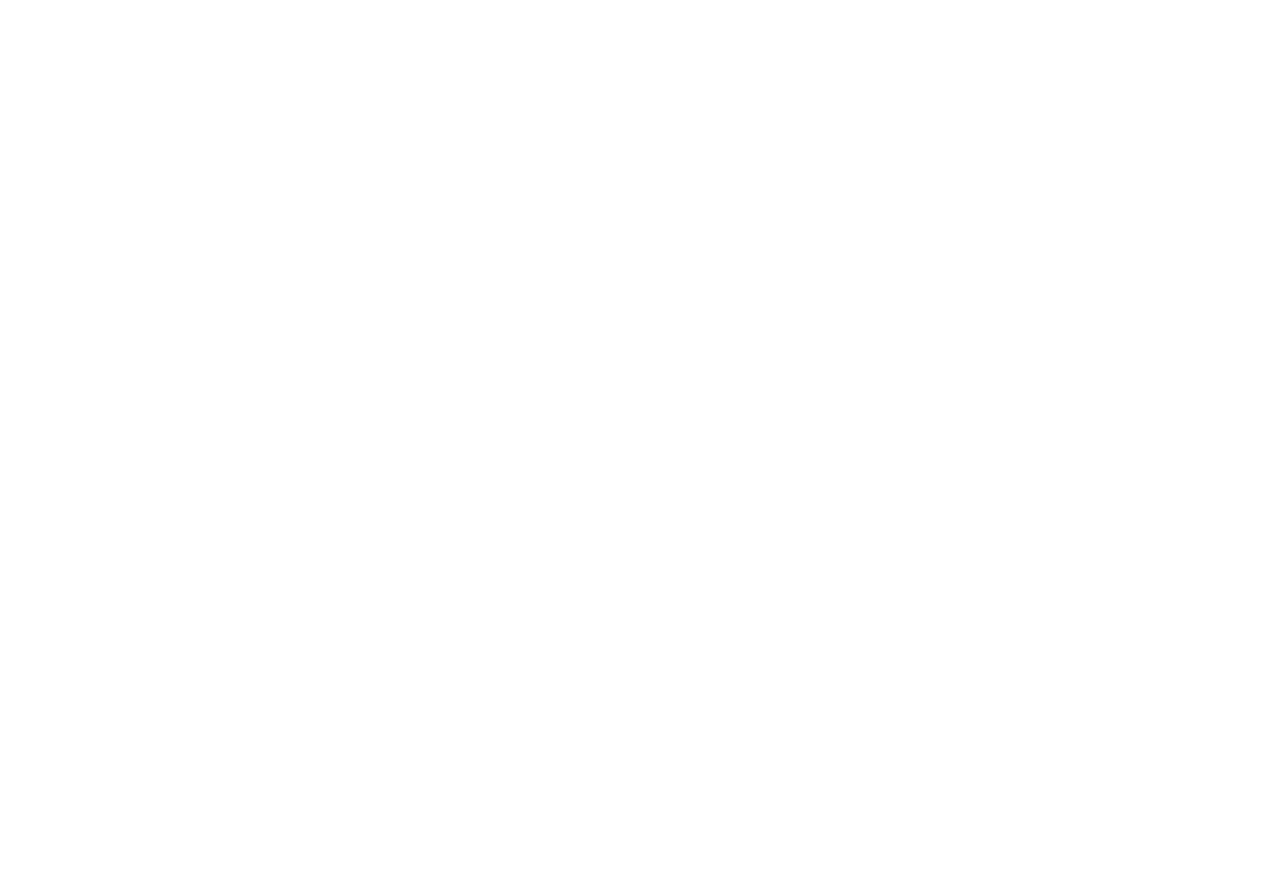
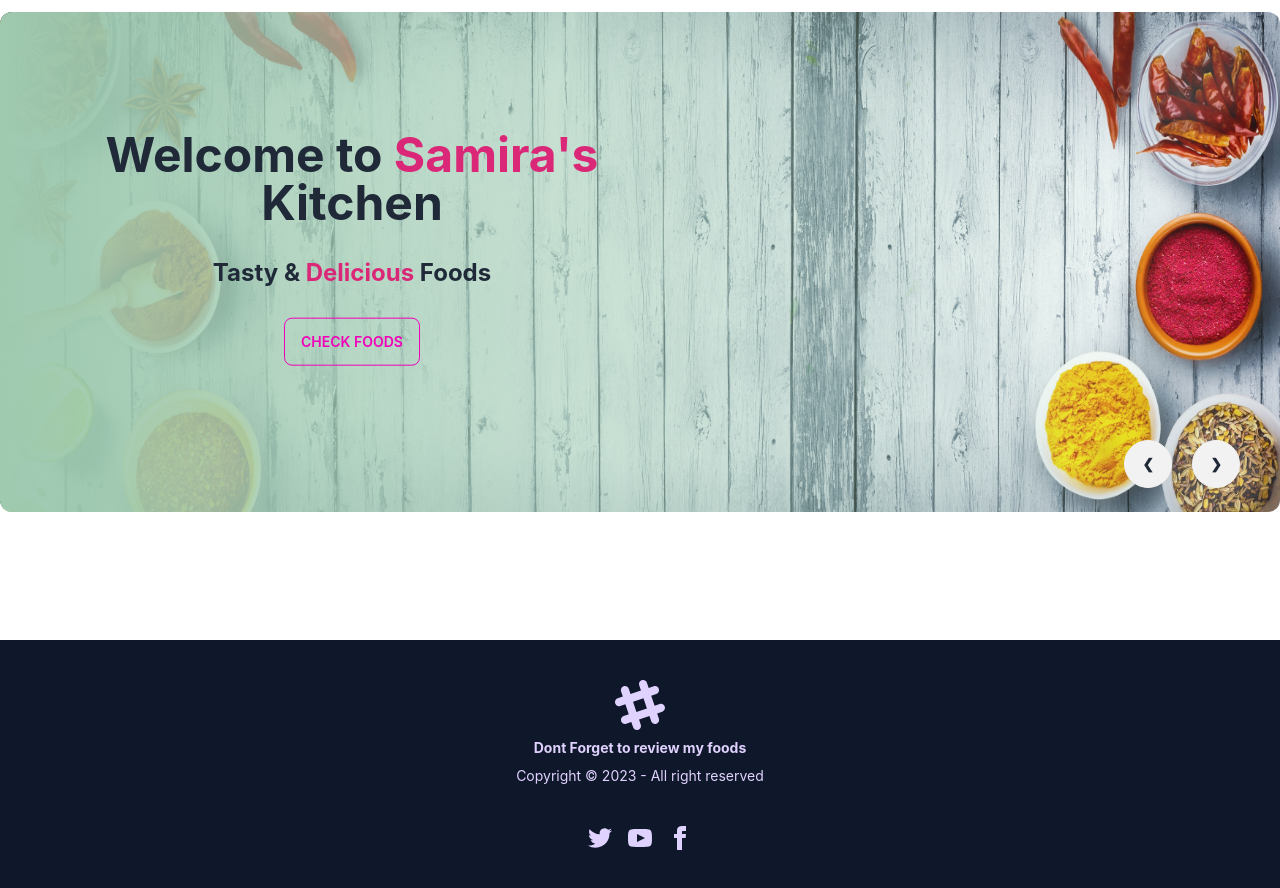
Before and after one commit to sarequlb/samiras-kitchen, a React (Create React App) app: page / in a window 1280 px wide. Shown: the part 220-1108 px from the top of the page. Before the commit the page ends 800 px from the top, so only its background shows below. Built offline with nearby package versions, Linux system fonts and the light colour scheme.

Commit message:
banner added

```diff
--- a/src/Layout/Main/Main.js
+++ b/src/Layout/Main/Main.js
@@ -1,6 +1,7 @@
 import React from 'react';
 import { Outlet } from 'react-router-dom';
 import Headers from '../../components/SharedPages/Headers/Headers';
+import Footers from '../../components/SharedPages/Footers/Footers';
 
 const Main = () => {
     return (
@@ -9,6 +10,7 @@
             <div className='container mx-auto'>
                 <Outlet></Outlet>
             </div>
+            <Footers></Footers>
         </div>
     );
 };
--- /dev/null
+++ b/src/components/Pages/Banner/Banner.css
@@ -0,0 +1,12 @@
+.carousel-img:after {
+    content:'';
+    position:absolute;
+    border-radius: 12px;
+    left:0;
+    top:0;
+    width:100%;
+    height:100%;
+    display:inline-block;
+    background: linear-gradient(to right, #9fcab0 0%, rgba(107, 3, 3, 0) 100%);
+
+}
--- a/src/components/Pages/Homes/Banner/Banner.js
+++ b/src/components/Pages/Banner/Banner.js
@@ -1,10 +1,10 @@
 import React from 'react';
-import img1 from '../../../../assets/banner1.jpg'
-import img2 from '../../../../assets/banner2.jpg'
-import img3 from '../../../../assets/banner3.jpg'
-import img4 from '../../../../assets/banner4.jpg'
-import img5 from '../../../../assets/banner5.jpg'
-import BannerItem from './BannerItem';
+import img1 from '../../../assets/banner1.jpg'
+import img2 from '../../../assets/banner2.jpg'
+import img3 from '../../../assets/banner3.jpg'
+import img4 from '../../../assets/banner4.jpg'
+import img5 from '../../../assets/banner5.jpg'
+import BannerItem from '../Banner/BannerItem'
 
 const bannerData = [
     {
@@ -14,35 +14,35 @@
         prev:5
     },
     {
-        image: img1,
+        image: img2,
         id:2,
         next:3,
-        prev:1
-    },
-    {
-        image: img1,
-        id:3,
-        next:4,
         prev:2
     },
     {
-        image: img1,
-        id:4,
-        next:5,
+        image: img3,
+        id:3,
+        next:4,
         prev:3
     },
     {
-        image: img1,
+        image: img4,
+        id:4,
+        next:5,
+        prev:4
+    },
+    {
+        image: img5,
         id:5,
-        next:2,
-        prev:1
+        next:1,
+        prev:4
     },
 ]
 
 const Banner = () => {
 
     return (
-        <div className="carousel w-full">
+        <div className="carousel w-full my-32">
             {
                 bannerData.map(slide => <BannerItem key={slide.id} slide={slide}></BannerItem>)
             }
--- /dev/null
+++ b/src/components/Pages/Banner/BannerItem.js
@@ -0,0 +1,28 @@
+import React from 'react';
+import './Banner.css'
+const BannerItem = ({ slide }) => {
+    const { image, next, prev, id } = slide;
+    console.log(slide)
+    return (
+        <div id={`slide${id}`} className="carousel-item relative w-full">
+            <div className='carousel-img'>
+                <img alt="" src={image} className="w-full h-full rounded-xl" />
+            </div>
+            <div className="absolute flex justify-center transform -translate-y-1/2 right-10 bottom-0">
+                <a href={`#slide${prev}`} className="btn btn-circle mx-5">❮</a>
+                <a href={`#slide${next}`} className="btn btn-circle">❯</a>
+            </div>
+            <div className="absolute flex justify-center transform -translate-y-1/2 lg:left-24 top-1/3 w-2/5">
+                <h1 className='lg:text-5xl  text-2xl font-bold'>Welcome to <span className=' text-pink-600'>Samira's</span> Kitchen</h1>
+            </div>
+            <div className='absolute flex justify-center transform -translate-y-1/2 lg:left-24 bottom-36 lg:bottom-60 top-2/4 w-2/5'>
+                <p className='lg:text-2xl font-bold'>Tasty & <span className='text-pink-600'>Delicious</span>  Foods</p>
+            </div>
+            <div className='absolute flex justify-center transform -translate-y-1/2 left-24 top-2/3 lg:w-2/5 bottom-56 lg:bottom-28'>
+                <button className="btn btn-outline btn-secondary">Check Foods</button>
+            </div>
+        </div>
+    );
+};
+
+export default BannerItem;
--- /dev/null
+++ b/src/components/Pages/Discount/Discount.js
@@ -0,0 +1,11 @@
+import React from 'react';
+
+const Discount = () => {
+    return (
+        <div>
+
+        </div>
+    );
+};
+
+export default Discount;
--- a/src/components/Pages/Homes/Banner/BannerItem.js
+++ /dev/null
@@ -1,17 +0,0 @@
-import React from 'react';
-
-const BannerItem = ({slide}) => {
-    const {img,next,prev} = slide;
-    console.log(slide)
-    return (
-            <div id="slide1" className="carousel-item relative w-full">
-                <img src={img} className="w-full" />
-                <div className="absolute flex justify-between transform -translate-y-1/2 left-5 right-5 top-1/2">
-                    <a href="#slide4" className="btn btn-circle">❮</a>
-                    <a href="#slide2" className="btn btn-circle">❯</a>
-                </div>
-            </div>
-    );
-};
-
-export default BannerItem;
--- a/src/components/Pages/Homes/Homes.js
+++ b/src/components/Pages/Homes/Homes.js
@@ -1,5 +1,5 @@
 import React from 'react';
-import Banner from './Banner/Banner';
+import Banner from '../Banner/Banner';
 
 const Homes = () => {
     return (
--- a/src/components/SharedPages/Footers/Footers.js
+++ b/src/components/SharedPages/Footers/Footers.js
@@ -2,9 +2,22 @@
 
 const Footers = () => {
     return (
-        <div>
-
-        </div>
+        <footer className="footer footer-center p-10 bg-slate-900 text-primary-content">
+            <aside>
+                <svg width="50" height="50" viewBox="0 0 24 24" xmlns="http://www.w3.org/2000/svg" fillRule="evenodd" clipRule="evenodd" className="inline-block fill-current"><path d="M22.672 15.226l-2.432.811.841 2.515c.33 1.019-.209 2.127-1.23 2.456-1.15.325-2.148-.321-2.463-1.226l-.84-2.518-5.013 1.677.84 2.517c.391 1.203-.434 2.542-1.831 2.542-.88 0-1.601-.564-1.86-1.314l-.842-2.516-2.431.809c-1.135.328-2.145-.317-2.463-1.229-.329-1.018.211-2.127 1.231-2.456l2.432-.809-1.621-4.823-2.432.808c-1.355.384-2.558-.59-2.558-1.839 0-.817.509-1.582 1.327-1.846l2.433-.809-.842-2.515c-.33-1.02.211-2.129 1.232-2.458 1.02-.329 2.13.209 2.461 1.229l.842 2.515 5.011-1.677-.839-2.517c-.403-1.238.484-2.553 1.843-2.553.819 0 1.585.509 1.85 1.326l.841 2.517 2.431-.81c1.02-.33 2.131.211 2.461 1.229.332 1.018-.21 2.126-1.23 2.456l-2.433.809 1.622 4.823 2.433-.809c1.242-.401 2.557.484 2.557 1.838 0 .819-.51 1.583-1.328 1.847m-8.992-6.428l-5.01 1.675 1.619 4.828 5.011-1.674-1.62-4.829z"></path></svg>
+                <p className="font-bold">
+                    Dont Forget to review my foods
+                </p>
+                <p>Copyright © 2023 - All right reserved</p>
+            </aside>
+            <nav>
+                <div className="grid grid-flow-col gap-4">
+                    <a><svg xmlns="http://www.w3.org/2000/svg" width="24" height="24" viewBox="0 0 24 24" className="fill-current"><path d="M24 4.557c-.883.392-1.832.656-2.828.775 1.017-.609 1.798-1.574 2.165-2.724-.951.564-2.005.974-3.127 1.195-.897-.957-2.178-1.555-3.594-1.555-3.179 0-5.515 2.966-4.797 6.045-4.091-.205-7.719-2.165-10.148-5.144-1.29 2.213-.669 5.108 1.523 6.574-.806-.026-1.566-.247-2.229-.616-.054 2.281 1.581 4.415 3.949 4.89-.693.188-1.452.232-2.224.084.626 1.956 2.444 3.379 4.6 3.419-2.07 1.623-4.678 2.348-7.29 2.04 2.179 1.397 4.768 2.212 7.548 2.212 9.142 0 14.307-7.721 13.995-14.646.962-.695 1.797-1.562 2.457-2.549z"></path></svg></a>
+                    <a><svg xmlns="http://www.w3.org/2000/svg" width="24" height="24" viewBox="0 0 24 24" className="fill-current"><path d="M19.615 3.184c-3.604-.246-11.631-.245-15.23 0-3.897.266-4.356 2.62-4.385 8.816.029 6.185.484 8.549 4.385 8.816 3.6.245 11.626.246 15.23 0 3.897-.266 4.356-2.62 4.385-8.816-.029-6.185-.484-8.549-4.385-8.816zm-10.615 12.816v-8l8 3.993-8 4.007z"></path></svg></a>
+                    <a><svg xmlns="http://www.w3.org/2000/svg" width="24" height="24" viewBox="0 0 24 24" className="fill-current"><path d="M9 8h-3v4h3v12h5v-12h3.642l.358-4h-4v-1.667c0-.955.192-1.333 1.115-1.333h2.885v-5h-3.808c-3.596 0-5.192 1.583-5.192 4.615v3.385z"></path></svg></a>
+                </div>
+            </nav>
+        </footer>
     );
 };
 
```
